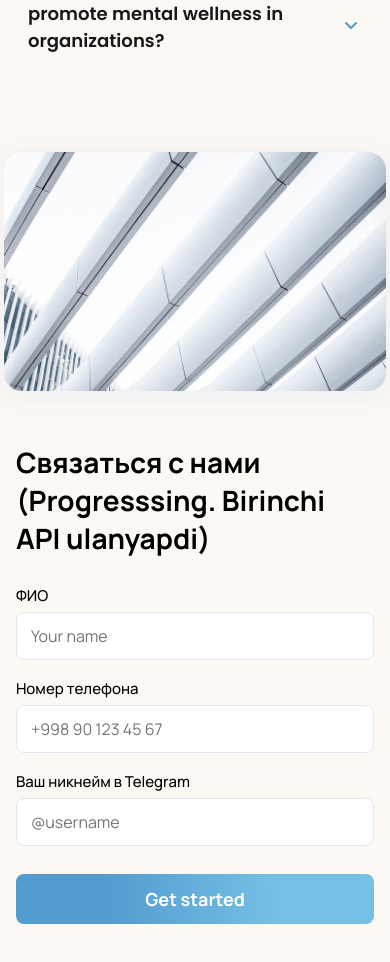
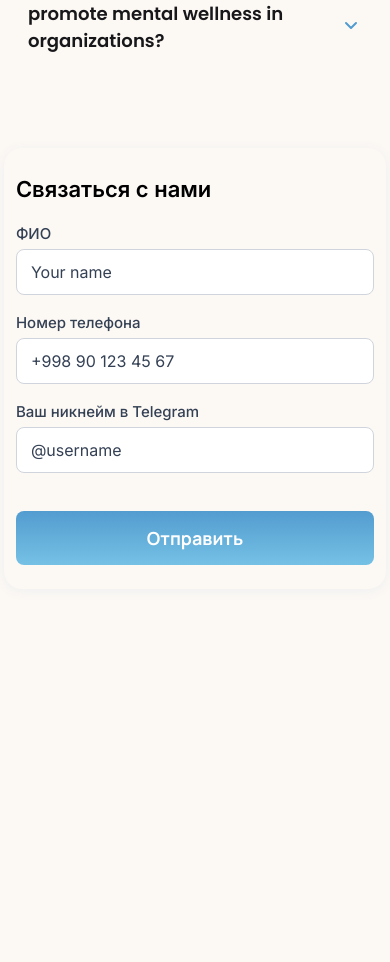
Before and after one commit to uzhojiakbar/Mindfulcare, a Next.js app: page / in a window 390 px wide. Shown: the part 4910-5872 px from the top of the page. After the commit the page ends 5531 px from the top, so only its background shows below. Built offline with nearby package versions, Linux system fonts and the light colour scheme.

Commit message:
Form Design, Toast and Mobile design is ready

```diff
--- a/src/app/globals.css
+++ b/src/app/globals.css
@@ -1,6 +1,7 @@
 @import "aos/dist/aos.css";
 @import url("https://fonts.googleapis.com/css2?family=Poppins:ital,wght@0,100;0,200;0,300;0,400;0,500;0,600;0,700;0,800;0,900;1,100;1,200;1,300;1,400;1,500;1,600;1,700;1,800;1,900&display=swap");
 @import url("https://fonts.googleapis.com/css2?family=Manrope:wght@200..800&display=swap");
+@import url("https://fonts.googleapis.com/css2?family=Inter:ital,opsz,wght@0,14..32,100..900;1,14..32,100..900&display=swap");
 
 * {
   margin: 0;
--- a/src/components/ContactForm/ContactForm.jsx
+++ b/src/components/ContactForm/ContactForm.jsx
@@ -1,5 +1,5 @@
 import React, { useState } from "react";
-import styled, { keyframes } from "styled-components";
+import styled, { keyframes, css } from "styled-components";
 
 const FormSection = styled.section`
   width: 100%;
@@ -8,11 +8,10 @@ const FormSection = styled.section`
   background: transparent;
   display: flex;
   justify-content: center;
-  align-items: center;
-  padding: 56px 0 64px 0;
-  @media (max-width: 900px) {
-    flex-direction: column;
-    padding: 36px 0 36px 0;
+  align-items: flex-start;
+  padding: 48px 0 64px 0;
+  @media (max-width: 1100px) {
+    padding: 32px 0 32px 0;
   }
 `;
 
@@ -21,77 +20,99 @@ const FormGrid = styled.div`
   align-items: stretch;
   justify-content: center;
   width: 100%;
-  max-width: 1100px;
+  max-width: 1440px;
   margin: 0 auto;
-  gap: 56px;
+  gap: 0;
 
   @media (max-width: 900px) {
     flex-direction: column;
-    gap: 24px;
-    max-width: 98vw;
+    align-items: center;
+    gap: 0;
   }
 `;
 
 const ImageBlock = styled.div`
-  flex: 1.1;
-  min-width: 320px;
-  max-width: 520px;
+  flex: 1 1 50%;
+  min-width: 0;
+  min-height: 420px;
+  background: url("/Contact.png") center center/cover no-repeat;
+  border-radius: 24px;
+  position: relative;
+
+  @media (max-width: 900px) {
+    display: none;
+  }
+`;
+
+// const StyledImg = styled.img`
+//   position: absolute;
+//   inset: 0;
+//   width: 100%;
+//   height: 100%;
+//   object-fit: cover;
+//   object-position: center;
+//   border-radius: 24px;
+//   z-index: 1;
+//   opacity: 0.92;
+//   @media (max-width: 900px) {
+//     border-radius: 18px;
+//     opacity: 0.95;
+//   }
+// `;
+
+const FormWrapper = styled.div`
+  flex: 1 1 50%;
   display: flex;
   align-items: center;
   justify-content: center;
+  background: transparent;
+  border-radius: 0 24px 24px 0;
+  padding: 50px 70px;
+
+  min-height: 420px;
   @media (max-width: 900px) {
-    max-width: 100vw;
-    min-width: 0;
-    width: 100%;
-    justify-content: center;
-    margin-bottom: 0;
+    border-radius: 18px;
+    min-height: unset;
+    padding: 0;
+    background: transparent;
   }
 `;
 
-const StyledImg = styled.img`
-  width: 100%;
-  max-width: 520px;
-  min-width: 240px;
-  border-radius: 24px;
-  object-fit: cover;
-  aspect-ratio: 1.6/1;
-  box-shadow: 0 4px 24px 0 rgba(83, 156, 208, 0.1);
-  @media (max-width: 900px) {
-    max-width: 98vw;
-    min-width: 0;
+const InnerCard = styled.div`
   border-radius: 18px;
-  }
-`;
-
-const FormWrapper = styled.div`
-  border-radius: 24px;
-  padding: 48px 40px;
-  max-width: 420px;
   width: 100%;
   margin: 0 auto;
   display: flex;
   flex-direction: column;
   justify-content: center;
+
   @media (max-width: 900px) {
-    padding: 28px 12px;
+    padding: 28px 12px 24px 12px;
     max-width: 98vw;
     margin: 0 auto;
+    border-radius: 18px;
+    box-shadow: 0 2px 12px 0 rgba(83, 156, 208, 0.08);
   }
 `;
 
 const Title = styled.h2`
-  font-size: 28px;
-  font-family: "Manrope", sans-serif;
-  font-weight: 700;
+  font-size: 38px;
+  font-family: "Inter", sans-serif;
+  font-weight: 600;
   text-align: left;
   margin-bottom: 28px;
+  @media (max-width: 600px) {
+    font-size: 22px;
+    margin-bottom: 22px;
+  }
 `;
 
 const Label = styled.label`
   font-size: 15px;
-  font-family: "Manrope", sans-serif;
+  font-family: "Inter", sans-serif;
   font-weight: 500;
   margin-bottom: 6px;
+  color: #344054;
   display: block;
 `;
 
@@ -99,80 +120,188 @@ const Input = styled.input`
   width: 100%;
   padding: 12px 14px;
   border-radius: 8px;
-  border: 1.5px solid #e3e8ef;
+  border: 1.5px solid #d0d5dd;
   font-size: 16px;
-  font-family: "Manrope", sans-serif;
-  background-color: rgba(255, 255, 255, 1);
+  font-family: "Inter", sans-serif;
+  background-color: #fff;
+  color: #344054;
+
   margin-bottom: 18px;
   outline: none;
   transition: border 0.18s;
   &:focus {
     border: 1.5px solid #539cd0;
   }
+
+  &::placeholder {
+    color: #344054;
+  }
 `;
 
 const Button = styled.button`
+  position: relative;
+  overflow: hidden;
+  border: none;
+  padding: 15px 30px;
+  border-radius: 8px;
+  font-weight: 500;
+  cursor: pointer;
+  background: var(--button-background);
+  z-index: 0;
   width: 100%;
-  padding: 13px 0;
-  border-radius: 8px;
-  background: linear-gradient(88.95deg, #539cd0 25.53%, #75c1e5 73.97%);
-  color: #fff;
+
+  font-weight: 700;
+  font-family: "Manrope";
   font-size: 18px;
-  font-family: "Manrope", sans-serif;
-  font-weight: 700;
-  border: none;
-  margin-top: 10px;
-  cursor: pointer;
-  transition: background 0.18s;
-  &:active {
-    background: #539cd0;
+  color: white;
+
+  &::before {
+    content: "";
+    position: absolute;
+    inset: 0;
+    background: var(--button-background-hover);
+    z-index: -1;
+    opacity: 0;
+    transition: opacity 0.2s ease-in-out;
+  }
+
+  &:hover::before {
+    opacity: 1;
+  }
+
+  @media (max-width: 768px) {
+    margin-top: 20px;
   }
 `;
 
-const ToastAnim = keyframes`
+const ToastAnimDesktop = keyframes`
   0% { opacity: 0; transform: translateY(30px);}
-  30% { opacity: 1; transform: translateY(0);}
+  20% { opacity: 1; transform: translateY(0);}
   80% { opacity: 1; }
   100% { opacity: 0; transform: translateY(-30px);}
+`;
+
+const ToastAnimMobile = keyframes`
+  0% { opacity: 0; transform: translateY(60px);}
+  20% { opacity: 1; transform: translateY(0);}
+  80% { opacity: 1; }
+  100% { opacity: 0; transform: translateY(60px);}
 `;
 
 const Toast = styled.div`
   position: fixed;
   left: 50%;
-  bottom: 48px;
+  bottom: 40px;
   transform: translateX(-50%);
+  min-width: 220px;
+  max-width: 96vw;
   background: #fff;
   color: #222;
   font-family: "Manrope", sans-serif;
   font-size: 16px;
-  font-weight: 600;
-  border-radius: 12px;
+  font-weight: 500;
+  border-radius: 14px;
   box-shadow: 0 4px 24px 0 rgba(83, 156, 208, 0.13);
   padding: 18px 32px;
   z-index: 9999;
-  animation: ${ToastAnim} 2.5s cubic-bezier(0.4, 0, 0.2, 1);
   display: flex;
   align-items: center;
-  gap: 12px;
+  gap: 14px;
+  border: 1.5px solid #e3e8ef;
+  animation: ${ToastAnimDesktop} 2.2s cubic-bezier(0.4, 0, 0.2, 1);
+
+  .toast-icon {
+    flex-shrink: 0;
+    display: flex;
+    align-items: center;
+    justify-content: center;
+    width: 24px;
+    height: 24px;
+    border-radius: 50%;
+    background: #f5f6fa;
+    margin-right: 8px;
     svg {
-    font-size: 22px;
+      font-size: 16px;
+      margin: 0;
+    }
+  }
+
+  @media (max-width: 600px) {
+    left: 0;
+    right: 0;
+    top: 0;
+    bottom: unset;
+    transform: none;
+    width: 100vw;
+    min-width: 0;
+    max-width: 100vw;
+    border-radius: 0 0 12px 12px;
+    padding: 14px 18px;
+    font-size: 15px;
+    gap: 10px;
+    box-shadow: 0 2px 12px 0 rgba(83, 156, 208, 0.1);
+    border: 1px solid #e3e8ef;
+    animation: ${ToastAnimMobile} 2.2s cubic-bezier(0.4, 0, 0.2, 1);
+    justify-content: center;
   }
 `;
 
-function getPhoneType(phone) {
-  // Remove spaces, dashes, parentheses
-  const cleaned = phone.replace(/[\s\-()]/g, "");
-  if (/^\+998\d{9}$/.test(cleaned) || /^998\d{9}$/.test(cleaned)) return "uz";
-  if (/^\+7\d{10}$/.test(cleaned) || /^7\d{10}$/.test(cleaned)) return "ru";
-  if (/^\+1\d{10}$/.test(cleaned) || /^1\d{10}$/.test(cleaned)) return "us";
-  if (/^\+82\d{9,10}$/.test(cleaned) || /^82\d{9,10}$/.test(cleaned))
-    return "kr";
-  return "unknown";
+function formatPhone(phone) {
+  // Only allow digits, + at start, and dashes
+  let digits = phone.replace(/[^\d+\-]/g, "");
+  // If user tries to remove dashes or +, allow it
+  // If user types + at start, keep it
+  if (digits.startsWith("+")) {
+    digits = "+" + digits.slice(1).replace(/[+]/g, "");
   }
-
-function isValidTelegram(username) {
-  // @username, 5-32 chars, letters, numbers, underscores
-  return /^@([a-zA-Z0-9_]{5,32})$/.test(username);
+  // Remove all but first +
+  // Remove all non-digits for formatting
+  const raw = digits.replace(/[^\d]/g, "");
+  // Format as before
+  if (raw.startsWith("998")) {
+    // Uzbekistan: +998 99 999 99 99
+    return (
+      (digits.startsWith("+") ? "+" : "") +
+      "998" +
+      (raw.slice(3, 5) ? " " + raw.slice(3, 5) : "") +
+      (raw.slice(5, 8) ? " " + raw.slice(5, 8) : "") +
+      (raw.slice(8, 10) ? " " + raw.slice(8, 10) : "") +
+      (raw.slice(10, 12) ? " " + raw.slice(10, 12) : "")
+    ).trim();
+  }
+  if (raw.startsWith("7")) {
+    // Russia: +7 (999) 999-99-99
+    return (
+      (digits.startsWith("+") ? "+" : "") +
+      "7" +
+      (raw.slice(1, 4) ? " (" + raw.slice(1, 4) + ")" : "") +
+      (raw.slice(4, 7) ? " " + raw.slice(4, 7) : "") +
+      (raw.slice(7, 9) ? "-" + raw.slice(7, 9) : "") +
+      (raw.slice(9, 11) ? "-" + raw.slice(9, 11) : "")
+    ).trim();
+  }
+  if (raw.startsWith("1")) {
+    // USA: +1 (999) 999-9999
+    return (
+      (digits.startsWith("+") ? "+" : "") +
+      "1" +
+      (raw.slice(1, 4) ? " (" + raw.slice(1, 4) + ")" : "") +
+      (raw.slice(4, 7) ? " " + raw.slice(4, 7) : "") +
+      (raw.slice(7, 11) ? "-" + raw.slice(7, 11) : "")
+    ).trim();
+  }
+  if (raw.startsWith("82")) {
+    // Korea: +82 10-9999-9999
+    return (
+      (digits.startsWith("+") ? "+" : "") +
+      "82" +
+      (raw.slice(2, 4) ? " " + raw.slice(2, 4) : "") +
+      (raw.slice(4, 8) ? "-" + raw.slice(4, 8) : "") +
+      (raw.slice(8, 12) ? "-" + raw.slice(8, 12) : "")
+    ).trim();
+  }
+  // Default: just show as is
+  return digits;
 }
 
 export default function ContactForm() {
@@ -181,67 +310,67 @@ export default function ContactForm() {
   const [telegram, setTelegram] = useState("");
   const [toast, setToast] = useState(null);
   const [loading, setLoading] = useState(false);
+  const toastTimeout = React.useRef();
+
+  const showToast = (toastObj) => {
+    setToast(toastObj);
+    clearTimeout(toastTimeout.current);
+    toastTimeout.current = setTimeout(() => setToast(null), 2200);
+  };
+
+  const handlePhoneChange = (e) => {
+    setPhone(formatPhone(e.target.value));
+  };
 
   const handleSubmit = async (e) => {
     e.preventDefault();
 
-    // Validate phone
-    const phoneType = getPhoneType(phone);
-    if (phoneType === "unknown") {
-      setToast({ type: "error", msg: "Telefon raqam formati noto‘g‘ri" });
+    if (!phone.replace(/[^\d]/g, "")) {
+      showToast({ type: "error", msg: "Пожалуйста, введите номер телефона" });
       return;
     }
-    // Validate telegram
-    if (!isValidTelegram(telegram)) {
-      setToast({ type: "error", msg: "Telegram username noto‘g‘ri" });
+    if (!/^@([a-zA-Z0-9_]{5,32})$/.test(telegram)) {
+      showToast({ type: "error", msg: "Некорректный Telegram username" });
       return;
     }
     if (!fio.trim()) {
-      setToast({ type: "error", msg: "Ismni kiriting" });
+      showToast({ type: "error", msg: "Пожалуйста, введите ФИО" });
       return;
     }
 
-    // Prepare object
-    const data = {
-      fio,
-      phone,
-      phoneType,
-      telegram,
-    };
+    const data = { fio, phone, telegram };
 
-    setToast({ type: "loading", msg: "Yuborilmoqda..." });
+    showToast({ type: "loading", msg: "Отправка..." });
     setLoading(true);
 
-    // Simulate API call
     try {
       await new Promise((res) => setTimeout(res, 1200));
-      // await fetch("/api/contact", { method: "POST", body: JSON.stringify(data) });
-      setToast({ type: "success", msg: "Habar yuborildi!" });
+      showToast({ type: "success", msg: "Успешно отправлено!" });
       setFio("");
       setPhone("");
       setTelegram("");
     } catch (e) {
-      setToast({
+      showToast({
         type: "error",
-        msg: "Xatolik yuz berdi. Qayta urinib ko‘ring.",
+        msg: "Произошла ошибка. Попробуйте еще раз.",
       });
     } finally {
       setLoading(false);
-      setTimeout(() => setToast(null), 2000);
     }
   };
+
+  React.useEffect(() => {
+    return () => clearTimeout(toastTimeout.current);
+  }, []);
 
   return (
     <FormSection>
       <FormGrid>
-        <ImageBlock>
-          <StyledImg src="/Contact.png" alt="Contact" />
-        </ImageBlock>
+        <ImageBlock />
         <FormWrapper>
+          <InnerCard>
             <form onSubmit={handleSubmit} autoComplete="off">
-            <Title>
-              Связаться с нами (Progresssing. Birinchi API ulanyapdi)
-            </Title>
+              <Title>Связаться с нами</Title>
               <Label htmlFor="fio">ФИО</Label>
               <Input
                 id="fio"
@@ -256,9 +385,10 @@ export default function ContactForm() {
                 id="phone"
                 placeholder="+998 90 123 45 67"
                 value={phone}
-              onChange={(e) => setPhone(e.target.value)}
+                onChange={handlePhoneChange}
                 disabled={loading}
                 autoComplete="off"
+                inputMode="tel"
               />
               <Label htmlFor="telegram">Ваш никнейм в Telegram</Label>
               <Input
@@ -270,20 +400,22 @@ export default function ContactForm() {
                 autoComplete="off"
               />
               <Button type="submit" disabled={loading}>
-              {loading ? "Yuborilmoqda..." : "Get started"}
+                {loading ? "Отправка..." : "Отправить"}
               </Button>
             </form>
+          </InnerCard>
         </FormWrapper>
       </FormGrid>
       {toast && (
-        <Toast>
+        <Toast type={toast.type}>
+          <span className="toast-icon">
             {toast.type === "loading" && (
-            <svg width="22" height="22" viewBox="0 0 22 22" fill="none">
+              <svg width="16" height="16" viewBox="0 0 22 22" fill="none">
                 <circle
                   cx="11"
                   cy="11"
                   r="9"
-                stroke="#539cd0"
+                  stroke="#fff"
                   strokeWidth="3"
                   opacity="0.3"
                 />
@@ -291,7 +423,7 @@ export default function ContactForm() {
                   cx="11"
                   cy="11"
                   r="9"
-                stroke="#539cd0"
+                  stroke="#fff"
                   strokeWidth="3"
                   strokeDasharray="56"
                   strokeDashoffset="36"
@@ -299,8 +431,8 @@ export default function ContactForm() {
               </svg>
             )}
             {toast.type === "success" && (
-            <svg width="22" height="22" viewBox="0 0 22 22" fill="none">
-              <circle cx="11" cy="11" r="10" fill="#eaf6fb" />
+              <svg width="16" height="16" viewBox="0 0 22 22" fill="none">
+                <circle cx="11" cy="11" r="10" fill="#fff" />
                 <path
                   d="M7 11.5L10 14.5L15 9.5"
                   stroke="#61b6e6"
@@ -311,8 +443,8 @@ export default function ContactForm() {
               </svg>
             )}
             {toast.type === "error" && (
-            <svg width="22" height="22" viewBox="0 0 22 22" fill="none">
-              <circle cx="11" cy="11" r="10" fill="#ffeaea" />
+              <svg width="16" height="16" viewBox="0 0 22 22" fill="none">
+                <circle cx="11" cy="11" r="10" fill="#fff" />
                 <path
                   d="M8 8L14 14M14 8L8 14"
                   stroke="#e05a5a"
@@ -321,6 +453,7 @@ export default function ContactForm() {
                 />
               </svg>
             )}
+          </span>
           <span>{toast.msg}</span>
         </Toast>
       )}
```
Lines whose indentation alone changed are shown as unchanged.
